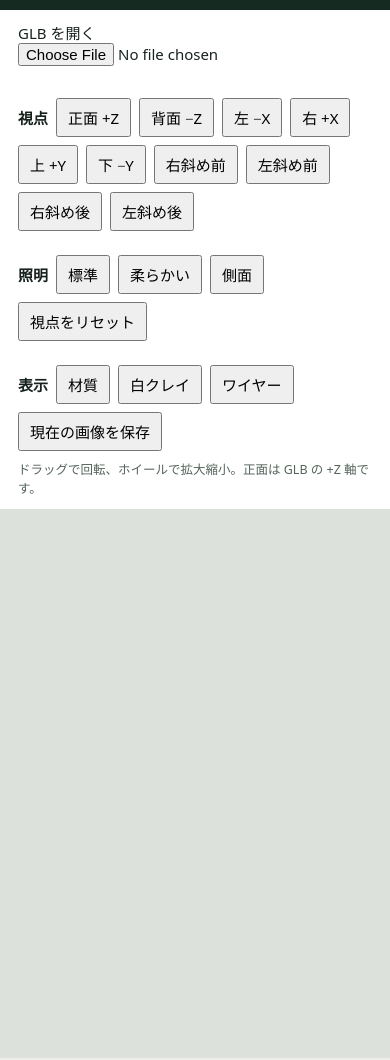
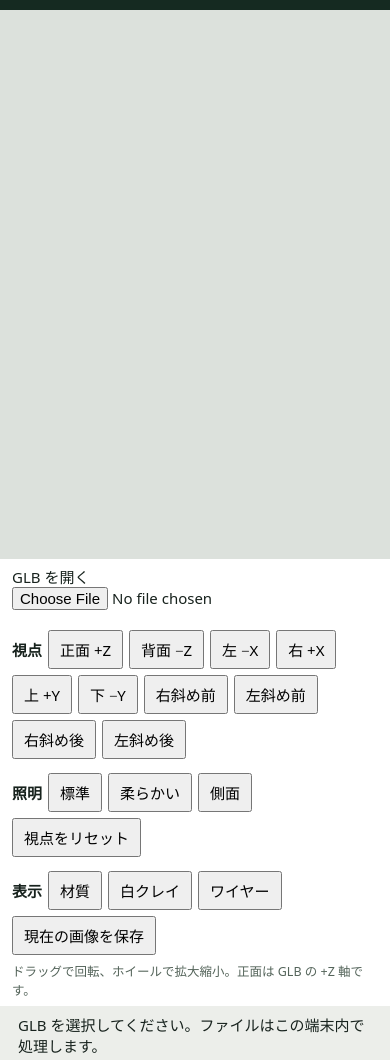
Before and after one commit to aoaibiz/image-to-3d-studio, a website: page viewer/index.html in a window 390 px wide. Shown: the part 40-1100 px from the top of the page. Drawn offline with nearby package versions, Linux system fonts and the light colour scheme.

Commit message:
Keep the model visible and the controls scrollable on narrow screens

```diff
--- a/viewer/index.html
+++ b/viewer/index.html
@@ -17,7 +17,19 @@
     #viewport { height: 65vh; min-height: 320px; touch-action: none; }
     canvas { display: block; width: 100%; height: 100%; }
     #status { padding: 8px 18px; overflow-wrap: anywhere; }
+    #hash { min-width: 0; overflow-wrap: anywhere; }
     small { color: #54645a; }
+    @media (max-width: 600px) {
+      body { display: flex; flex-direction: column; }
+      body > * { box-sizing: border-box; min-width: 0; max-width: 100%; }
+      header, #studio-app, .inspection-title { order: -2; }
+      body.studio > section, #studio-app, .inspection-title, #status { width: 100%; }
+      .studio:has(#download:not([hidden])) #studio-app { order: 1; }
+      #viewport { order: -1; width: 100%; height: 65vh; height: 65svh; min-height: 0; }
+      section { gap: 6px; padding: 7px 12px; }
+      section label, section input, .studio .pick { min-width: 0; max-width: 100%; box-sizing: border-box; }
+      #hash { font-size: 12px; }
+    }
   </style>
 </head>
 <body>
```
